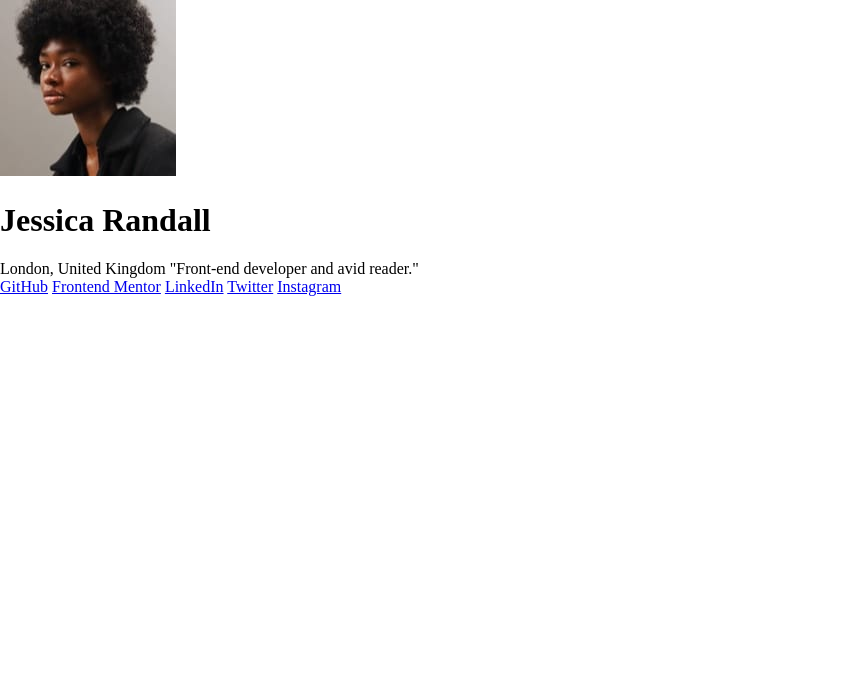
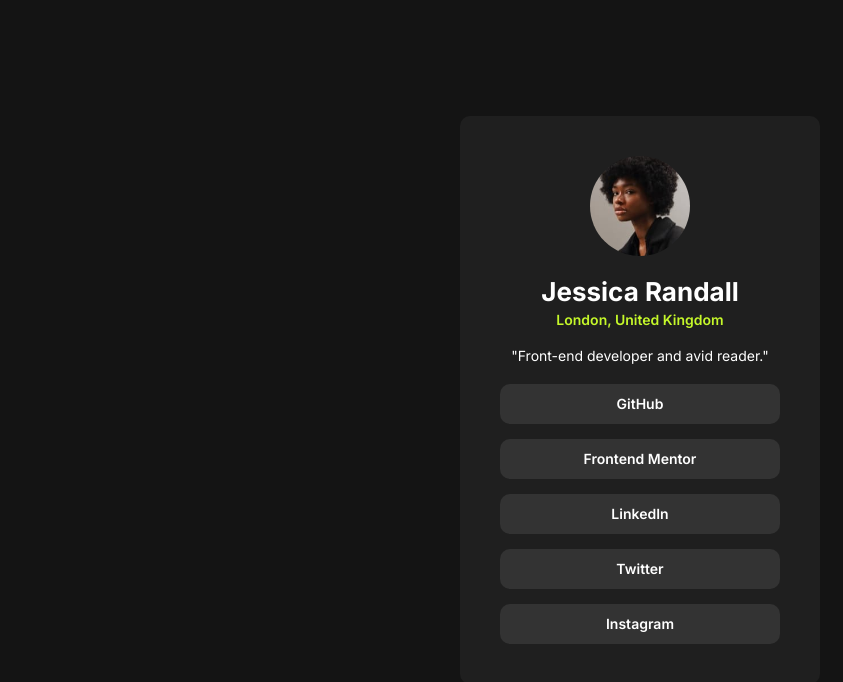
Before and after one commit to scamgi/frontend-mentor-social-links-profile-main, a plain HTML site: page index.html in a window 1280 px wide. Shown: the whole page, without its empty margins (0-843 px from the left). Drawn offline with Linux system fonts and the light colour scheme.

Commit message:
style added

```diff
--- a/index.html
+++ b/index.html
@@ -15,7 +15,15 @@
     <title>Frontend Mentor | Social links profile</title>
 
     <!-- Feel free to remove these styles or customise in your own stylesheet 👍 -->
-    <link rel="stylesheet" href="./normalize.css">
+    <link rel="stylesheet" href="./normalize.css" />
+
+    <link rel="preconnect" href="https://fonts.googleapis.com" />
+    <link rel="preconnect" href="https://fonts.gstatic.com" crossorigin />
+    <link
+      href="https://fonts.googleapis.com/css2?family=Inter:wght@100..900&display=swap"
+      rel="stylesheet"
+    />
+
     <link rel="stylesheet" href="./main.css" />
   </head>
   <body>
--- a/main.scss
+++ b/main.scss
@@ -1,3 +1,79 @@
-.classe {
-  color: blue;
+$off-black: hsl(0, 0%, 8%);
+$dark-grey: hsl(0, 0%, 12%);
+$grey: hsl(0, 0%, 20%);
+$green: hsl(75, 94%, 57%);
+
+html {
+  font-family: "Inter", sans-serif;
+  font-optical-sizing: auto;
+  font-weight: 400;
+  font-style: normal;
+  font-variation-settings: "slnt" 0;
+  color: #fff;
+  font-size: 14px;
 }
+
+main {
+  width: 100%;
+  height: 100vh;
+  background-color: $off-black;
+  display: flex;
+  align-items: center;
+  justify-content: center;
+}
+
+.card {
+  width: 280px;
+  background-color: $dark-grey;
+  padding: 40px;
+  border-radius: 10px;
+}
+
+.profile {
+  display: flex;
+  flex-direction: column;
+  align-items: center;
+
+  img {
+    border-radius: 50%;
+    width: 100px;
+  }
+
+  > h1 {
+    font-weight: 700;
+    font-size: 26px;
+    margin-bottom: 5px;
+  }
+
+  > .position {
+    color: $green;
+    font-weight: 600;
+  }
+
+  > .profession {
+    margin: 20px 0 20px 0;
+  }
+}
+
+.links {
+  display: flex;
+  flex-direction: column;
+  gap: 15px;
+
+  > a {
+    display: block;
+    text-align: center;
+    line-height: 40px;
+    height: 40px;
+    color: #fff;
+    text-decoration: none;
+    background-color: $grey;
+    border-radius: 10px;
+    font-weight: 600;
+  }
+
+  > a:hover {
+    background-color: $green;
+    color: $grey;
+  }
+}
```
Also changed, not shown: main.css, 1 other file.
